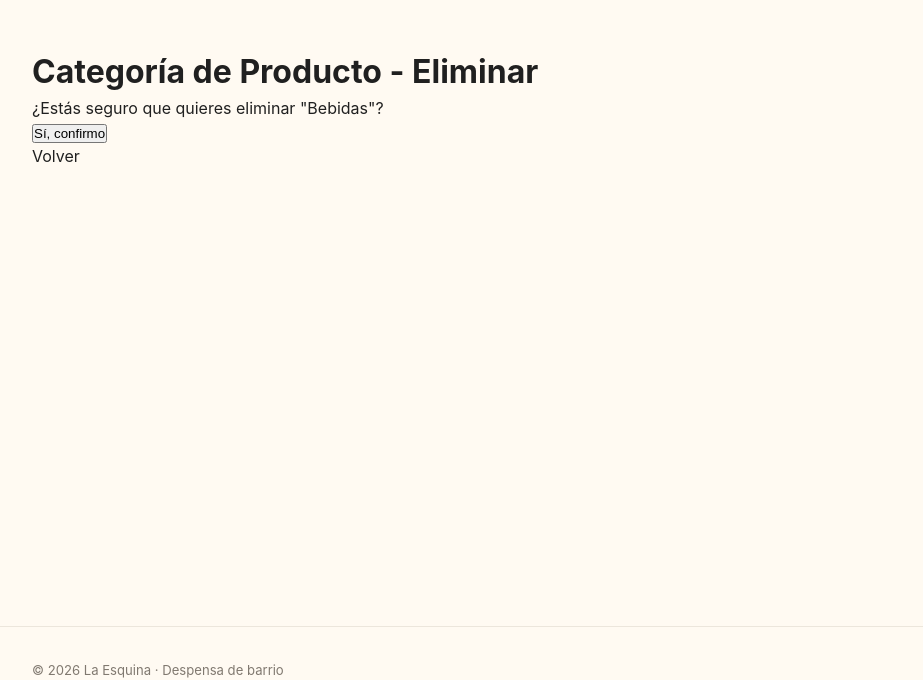
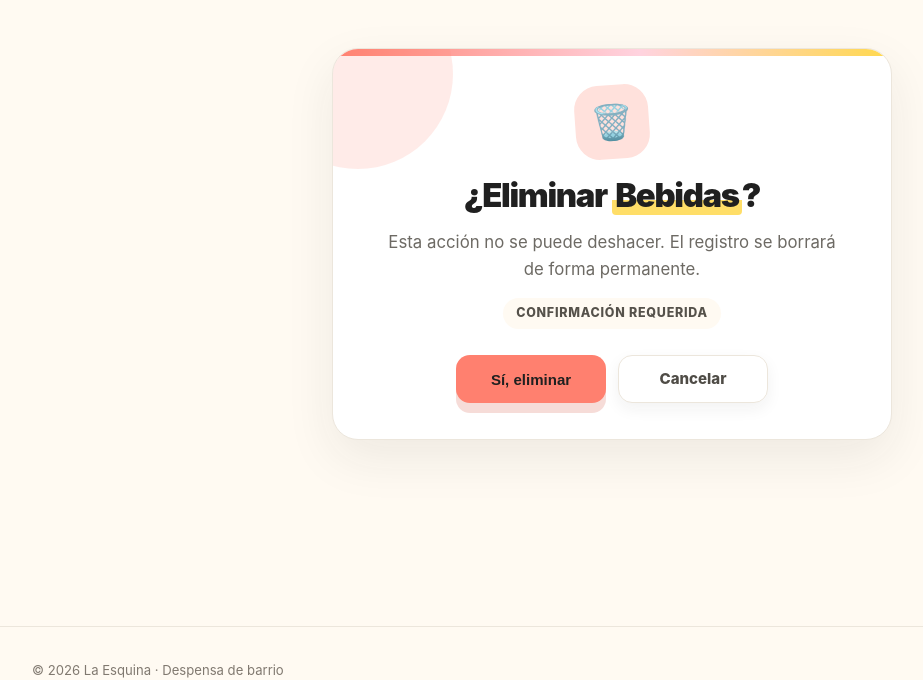
Before and after one commit to esthorace/87744-django, a Django app: page /ventas/categoria/delete/1 in a window 1280 px wide. Shown: the part 77-757 px from the top of the page, without its empty margins (28-951 px from the left). Run offline with Django 5.2, Linux system fonts and the light colour scheme; data comes from the database, SQL or seed files in the repository; both versions use the stored data as it was after the commit.

Commit message:
feat: estilos

```diff
--- a/src/core/static/core/css/components.css
+++ b/src/core/static/core/css/components.css
@@ -70,6 +70,18 @@
   box-shadow: 0 6px 16px rgba(32, 32, 32, 0.06);
 }
 
+/* DESTACADA DE PELIGRO — confirmaciones de eliminación */
+.button-danger {
+  background: var(--coral);
+  color: var(--ink);
+  box-shadow: 0 10px 0 rgba(214, 96, 78, 0.22);
+}
+
+.button-danger:hover {
+  border-color: rgba(179, 63, 48, 0.35);
+  box-shadow: 0 12px 26px rgba(214, 96, 78, 0.32);
+}
+
 .button:hover {
   transform: translateY(-2px);
 }
--- /dev/null
+++ b/src/core/static/core/css/confirm.css
@@ -0,0 +1,140 @@
+/* CONFIRM — componente reutilizable de confirmación de eliminación (CRUDs) */
+
+.confirm-card {
+  position: relative;
+  width: min(560px, 100%);
+  margin: 0 auto 28px;
+  padding: 36px 34px;
+  background: var(--surface);
+  border: 1px solid var(--line);
+  border-radius: 26px;
+  box-shadow: var(--shadow);
+  text-align: center;
+  overflow: hidden;
+}
+
+/* CINTA DE PELIGRO + STICKER DECORATIVO */
+.confirm-card::before {
+  content: "";
+  position: absolute;
+  inset: 0 0 auto;
+  height: 7px;
+  background: linear-gradient(90deg, var(--coral), var(--pink) 55%, var(--yellow));
+}
+
+.confirm-card::after {
+  content: "";
+  position: absolute;
+  top: -70px;
+  left: -70px;
+  width: 190px;
+  height: 190px;
+  border-radius: 50%;
+  background: rgba(255, 128, 111, 0.16);
+  pointer-events: none;
+}
+
+/* BADGE — icono de advertencia */
+.confirm-badge {
+  position: relative;
+  z-index: 1;
+  width: 74px;
+  height: 74px;
+  display: grid;
+  place-items: center;
+  margin: 0 auto 18px;
+  border-radius: 24px;
+  background: #ffe1dc;
+  font-size: 34px;
+  line-height: 1;
+  transform: rotate(-4deg);
+}
+
+/* TÍTULO */
+.confirm-title {
+  position: relative;
+  z-index: 1;
+  font-size: clamp(1.5rem, 4vw, 2.05rem);
+  font-weight: 950;
+  line-height: 1.15;
+  letter-spacing: -0.04em;
+  overflow-wrap: anywhere;
+}
+
+.confirm-name {
+  background: linear-gradient(transparent 62%, rgba(255, 216, 77, 0.85) 62%);
+  color: inherit;
+  padding: 0 3px;
+  border-radius: 4px;
+}
+
+/* TEXTO */
+.confirm-text {
+  position: relative;
+  z-index: 1;
+  max-width: 44ch;
+  margin: 14px auto 0;
+  color: var(--muted);
+  font-size: 1.05rem;
+  line-height: 1.6;
+}
+
+/* NOTA OPCIONAL */
+.confirm-note {
+  position: relative;
+  z-index: 1;
+  display: inline-block;
+  margin-top: 16px;
+  padding: 6px 13px;
+  border-radius: 999px;
+  background: var(--bg);
+  color: #55514a;
+  font-size: 0.78rem;
+  font-weight: 850;
+  letter-spacing: 0.06em;
+  text-transform: uppercase;
+}
+
+/* ACCIONES — reutiliza .page-actions + .button de components.css */
+.confirm-form {
+  position: relative;
+  z-index: 1;
+  margin-top: 26px;
+}
+
+.confirm-actions {
+  margin-top: 0;
+}
+
+.confirm-actions .button {
+  min-width: 150px;
+}
+
+/* RESPONSIVE */
+@media (max-width: 680px) {
+  .confirm-card {
+    padding: 28px 18px;
+  }
+
+  .confirm-card::after {
+    width: 140px;
+    height: 140px;
+    top: -55px;
+    left: -55px;
+  }
+
+  .confirm-badge {
+    width: 64px;
+    height: 64px;
+    font-size: 29px;
+  }
+
+  .confirm-actions {
+    flex-direction: column;
+  }
+
+  .confirm-actions .button {
+    width: 100%;
+    min-width: 0;
+  }
+}
--- a/src/ventas/templates/ventas/categoria_confirm_delete.html
+++ b/src/ventas/templates/ventas/categoria_confirm_delete.html
@@ -3,17 +3,28 @@
 {% load static %}
 
 {% block styles %}
-    <link rel="stylesheet" href="{% static 'core/css/detail.css' %}" />
+    <link rel="stylesheet" href="{% static 'core/css/confirm.css' %}" />
 {% endblock styles %}
 
 {% block content %}
     <div class="container section">
-        <h1>Categoría de Producto - Eliminar</h1>
-        <p>¿Estás seguro que quieres eliminar "{{ categoria }}"?</p>
-        <form method="post">
-            {% csrf_token %}
-            <button type="submit">Sí, confirmo</button>
-        </form>
-        <a href="{% url 'ventas:categoria_list' %}">Volver</a>
+        <div class="confirm-card">
+            <span class="confirm-badge" aria-hidden="true">🗑️</span>
+            <h1 class="confirm-title">
+                ¿Eliminar <mark class="confirm-name">{{ categoria }}</mark>?
+            </h1>
+            <p class="confirm-text">
+                Esta acción no se puede deshacer. El registro se borrará de forma permanente.
+            </p>
+            <span class="confirm-note">Confirmación requerida</span>
+            <form method="post" class="confirm-form">
+                {% csrf_token %}
+                <div class="page-actions confirm-actions">
+                    <button type="submit" class="button button-danger">Sí, eliminar</button>
+                    <a class="button button-secondary"
+                       href="{% url 'ventas:categoria_list' %}">Cancelar</a>
+                </div>
+            </form>
+        </div>
     </div>
 {% endblock content %}
```
Also changed, not shown: src/db.sqlite3.
